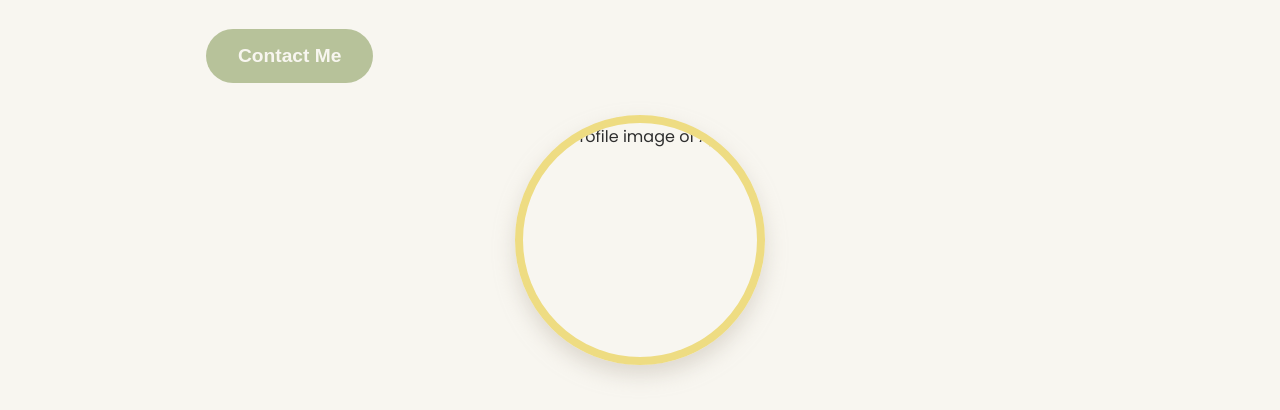
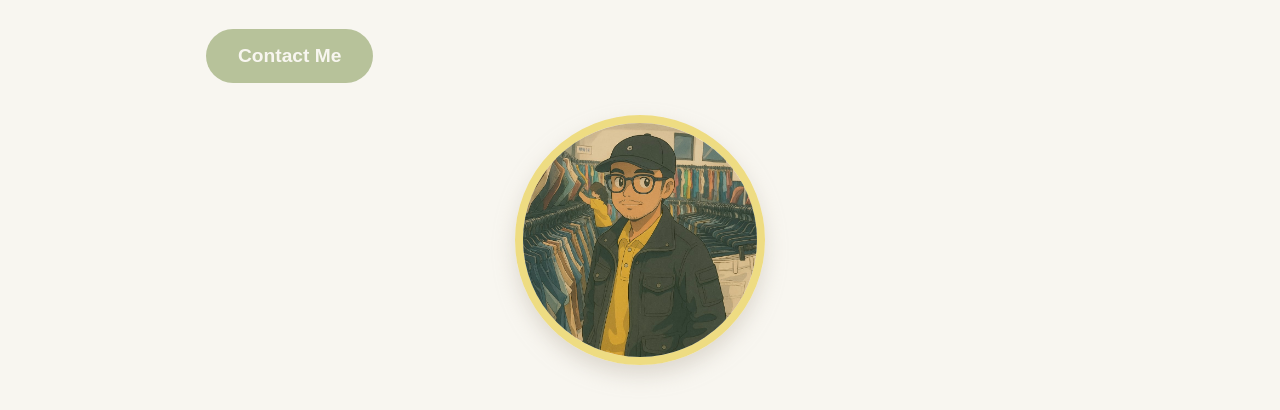
Before and after one commit to AmirHaziq-01/skills-github-pages, a plain HTML site: page index.html in a window 1280 px wide. Shown: the part 224-634 px from the top of the page. Drawn offline with Linux system fonts and the light colour scheme.

Commit message:
Update index.html

```diff
--- a/index.html
+++ b/index.html
@@ -28,7 +28,7 @@
       </div>
       <section id="about-me" class="about-section">
         <div style="text-align: center;">
-          <img src="image/Ajik.png" alt="Profile image of Ajik" class="profile-image polaroid" />
+          <img src="images/Ajik.png" alt="Profile image of Ajik" class="profile-image polaroid" />
         </div>
         <h2>About Me</h2>
 
```
